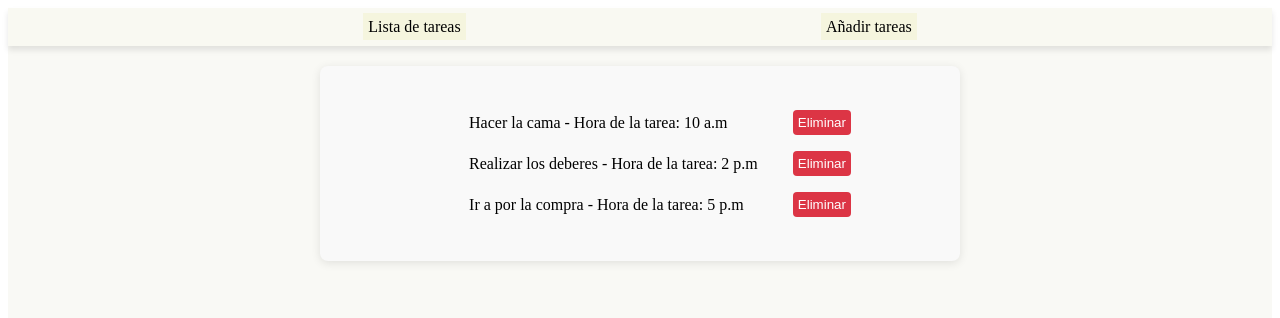
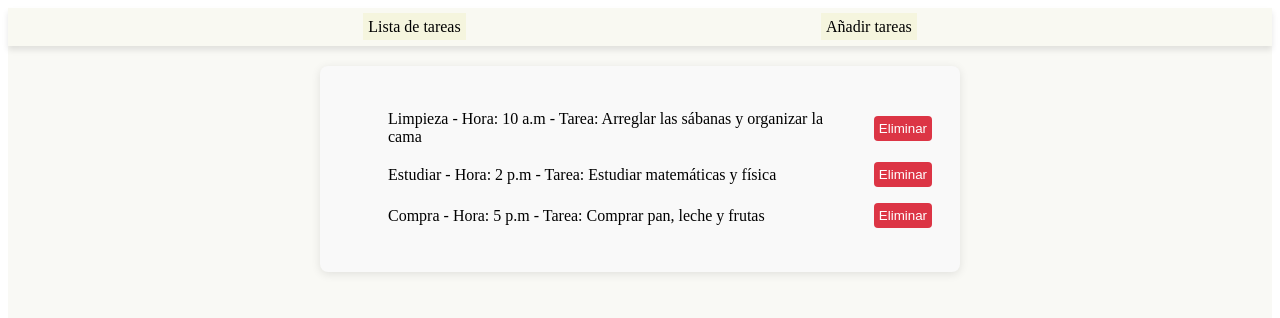
Before and after one commit to Gabiirz/ProyectoLista, an Angular app: page /list in a window 1280 px wide. Shown: the top 318 px of the page. Built offline with nearby package versions, Linux system fonts and the light colour scheme.

Commit message:
primera entrega

```diff
--- a/angular.json
+++ b/angular.json
@@ -97,5 +97,8 @@
         }
       }
     }
+  },
+  "cli": {
+    "analytics": "a59d76eb-c747-46de-bc03-012d3cfc5431"
   }
 }
--- a/src/app/add/add.component.css
+++ b/src/app/add/add.component.css
@@ -1,7 +1,7 @@
 .titulo{
     text-align: center;
-    margin-bottom: 15px;
 }
+.titulo,
 .box-nombre,
 .selecioHorario,
 .descripcionTarea {
@@ -31,5 +31,12 @@
 
 #descripcion{
     width: 270px;
-    height: 16.5px;
+    height: 19px;
 }
+
+label{
+    display: flex;
+    text-align: center;
+    align-items: center;
+    justify-content: center;
+}
--- a/src/app/add/add.component.html
+++ b/src/app/add/add.component.html
@@ -20,7 +20,7 @@
 
     <div class="btnadd">
         <button class="btn"(click)="addTarea(addT.value,
-                                    addThorario.value )">
+                                    addThorario.value, addDescripcion.value)">
                                             Añadir tarea
 
         </button>
@@ -28,6 +28,6 @@
 
     <div class="descripcionTarea">
         <label for="descripcion">Descripción de la tarea </label>
-        <textarea id="descripcion"></textarea>
+        <textarea id="descripcion" #addDescripcion></textarea>
     </div>
 </div>
--- a/src/app/add/add.component.ts
+++ b/src/app/add/add.component.ts
@@ -15,8 +15,8 @@ export class AddComponent {
   constructor(private taskService: TaskService){}
 
 
-  addTarea(addT: string, addThorario: string){
-    this.taskService.addTarea({addT, addThorario});
+  addTarea(addT: string, addThorario: string, addDescripcion: string){
+    this.taskService.addTarea({addT, addThorario, addDescripcion});
   }
 
 
--- a/src/app/list/list.component.html
+++ b/src/app/list/list.component.html
@@ -8,7 +8,9 @@
         <ul>
             <li *ngFor="let tarea of tareas;
                 let i = index">
-                {{tarea.addT}} - Hora de la tarea: {{tarea.addThorario}}
+                {{tarea.addT}} -
+                Hora: {{tarea.addThorario}} -
+                Tarea: {{ tarea.addDescripcion }}
                 <button class="btnEliminar" (click)="deleteTareas(i)">Eliminar</button>
             </li>
         </ul>
--- a/src/app/list/list.component.ts
+++ b/src/app/list/list.component.ts
@@ -11,7 +11,7 @@ import { TaskService } from '../task.service';
 })
 export class ListComponent implements OnInit{
 
-  tareas: {addT: string, addThorario: string} []= [];
+  tareas: {addT: string, addThorario: string, addDescripcion: string} []= [];
 
   constructor(private taskService: TaskService){}
 
--- a/src/app/task.service.ts
+++ b/src/app/task.service.ts
@@ -19,9 +19,9 @@ export class TaskService {
   }
 
   tareas = [
-    {addT: 'Hacer la cama', addThorario:'10 a.m'},
-    {addT: 'Realizar los deberes', addThorario:'2 p.m'},
-    {addT: 'Ir a por la compra', addThorario:'5 p.m'}
+    {addT: 'Limpieza', addThorario:'10 a.m', addDescripcion: 'Arreglar las sábanas y organizar la cama' },
+    {addT: 'Estudiar', addThorario:'2 p.m', addDescripcion: 'Estudiar matemáticas y física'},
+    {addT: 'Compra', addThorario:'5 p.m', addDescripcion: 'Comprar pan, leche y frutas'}
 
   ];
 
@@ -30,7 +30,7 @@ export class TaskService {
 
   }
 
-  addTarea(tarea : {addT: string, addThorario: string}){
+  addTarea(tarea : {addT: string, addThorario: string, addDescripcion: string}){
     this.tareas.push(tarea);
     this.saveToLocalStorage();
 
```
